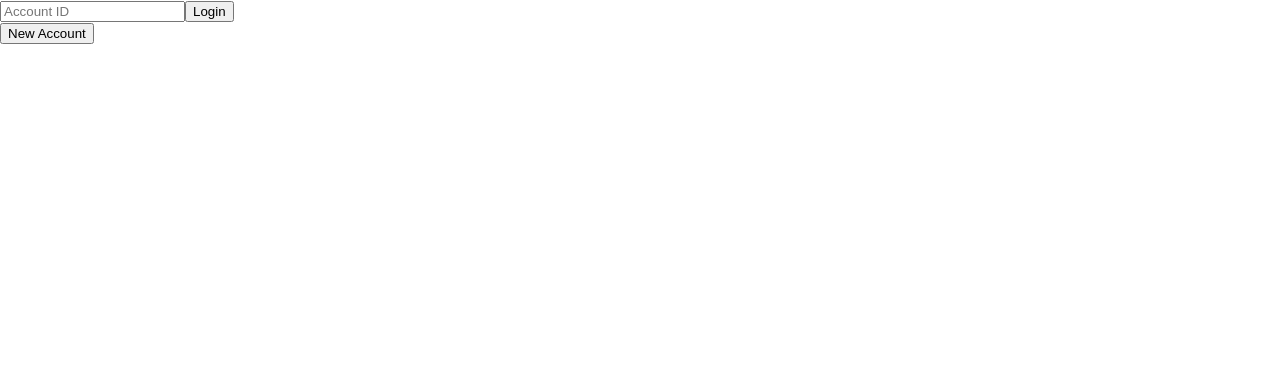
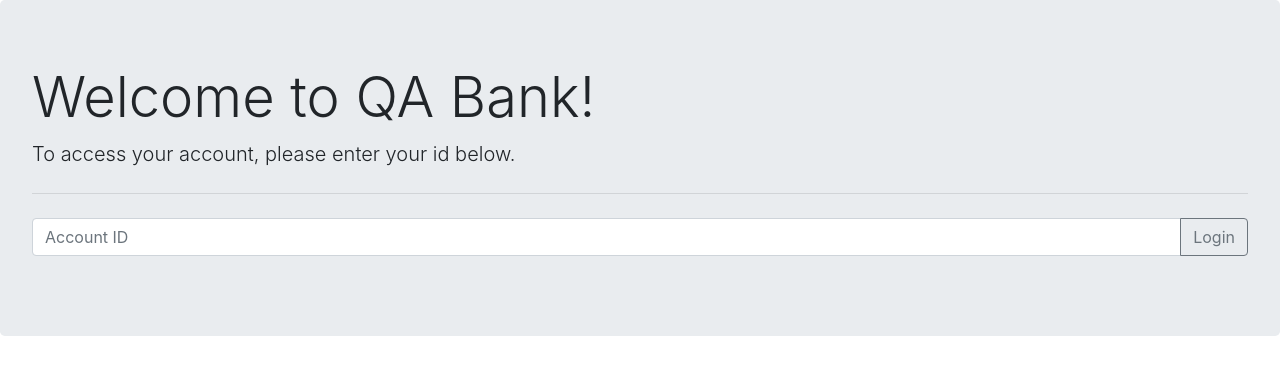
Before and after one commit to SamVivers/bankingFrontEnd, a React (Create React App) app: page / in a window 1280 px wide. Shown: the top 374 px of the page. Built offline with nearby package versions, Linux system fonts and the light colour scheme.

Commit message:
updated rerender

```diff
--- a/package.json
+++ b/package.json
@@ -4,6 +4,8 @@
   "private": true,
   "dependencies": {
     "bootstrap": "^4.3.1",
+    "jquery": "^3.4.1",
+    "popper.js": "^1.15.0",
     "react": "^16.8.6",
     "react-bootstrap": "^1.0.0-beta.8",
     "react-dom": "^16.8.6",
--- a/src/App.js
+++ b/src/App.js
@@ -1,5 +1,8 @@
 import React, { Component } from 'react';
-
+import 'bootstrap/dist/css/bootstrap.min.css';
+import $ from 'jquery';
+import Popper from 'popper.js';
+import 'bootstrap/dist/js/bootstrap.bundle.min';
 
 export default class App extends Component {
   constructor(props) {
@@ -19,11 +22,18 @@ export default class App extends Component {
     if (this.state.id === 0) {
       return (
         <div>
+          <div class="jumbotron">
+            <h1 class="display-4">Welcome to QA Bank!</h1>
+            <p class="lead">To access your account, please enter your id below.</p>
+            <hr class="my-4" />
             <div>
-            <input placeholder="Account ID" onChange={this.inputId}></input>
-            <button onClick={this.getAcc}>Login</button>
-            <br />
-            <button onClick={this.createAcc}>New Account</button>
+              <div class="input-group mb-3">
+                <input type="text" class="form-control" placeholder="Account ID" onChange={this.inputId}></input>
+                <div class="input-group-append">
+                  <button type="button" class="btn btn-outline-secondary" onClick={this.getAcc}>Login</button>
+                </div>
+              </div>
+            </div>
           </div>
         </div>
       );
@@ -72,7 +82,9 @@ export default class App extends Component {
     request.responseType = 'json';
     request.onload = () => {
       console.log(request.response)
-        // this.getAcc();
+      this.setState({
+        id:request.response.id,
+      })
     }
     let body = {
       balance: 0
```
Also changed, not shown: 1 other file (tests, documents, lock files or other folders). Lines whose indentation alone changed are shown as unchanged.
